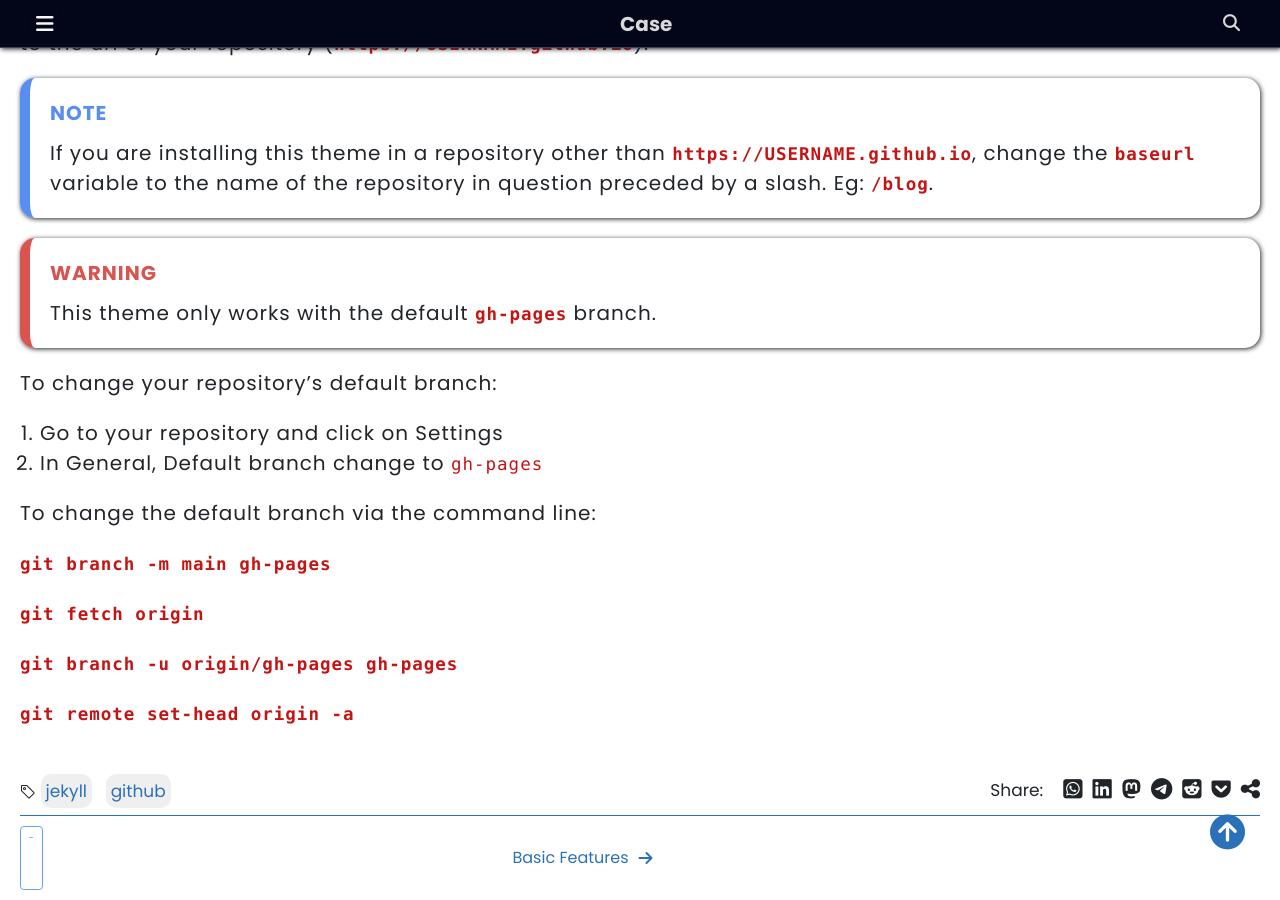
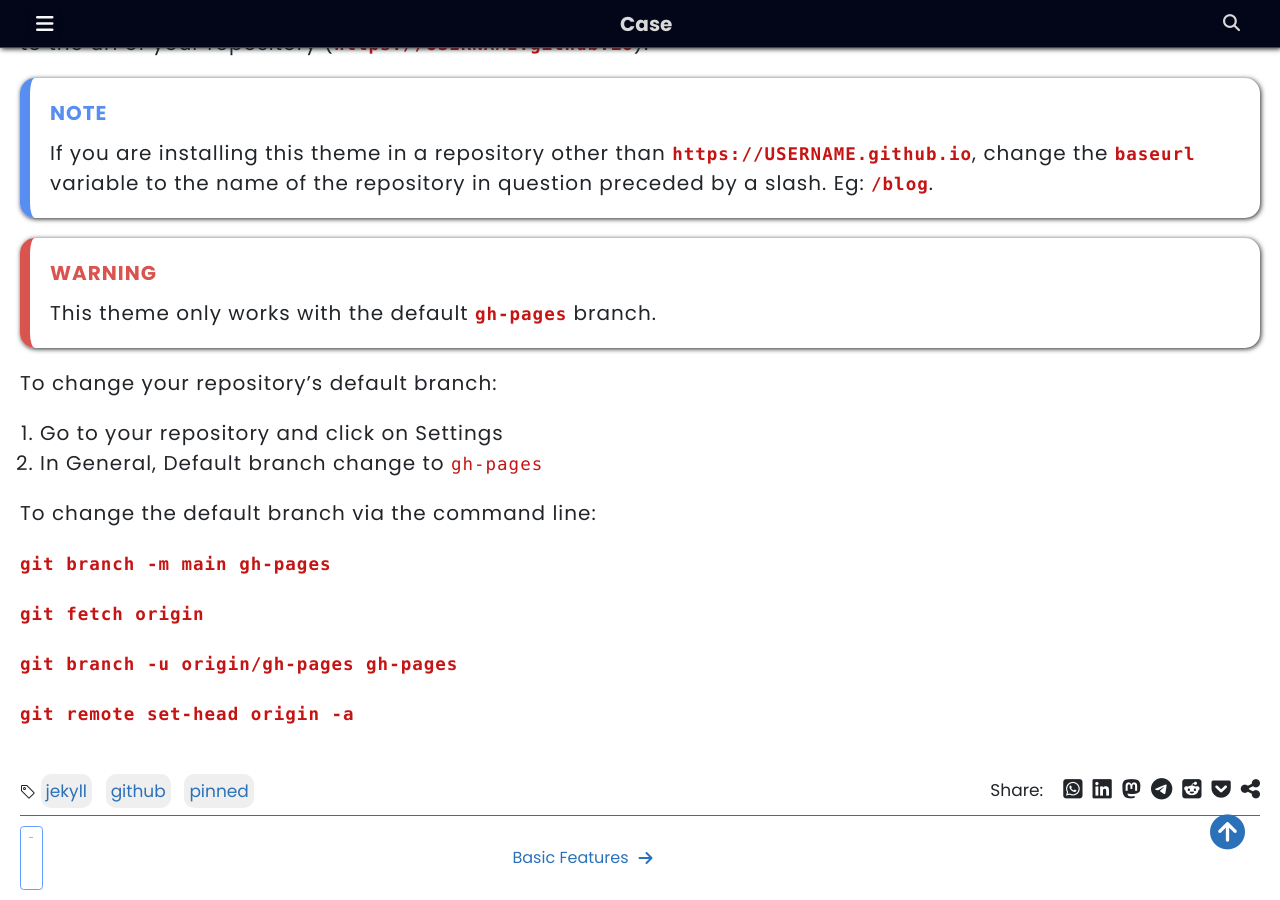
Before and after one commit to elainefs/jekyll-theme-case, a Jekyll site: the page built from _posts/2024-01-07-config-theme.md, in a window 1280 px wide and 900 px high, scrolled down 4726 px. Built offline with Jekyll 4.4.1, drawn with Linux system fonts in a browser that asks for light colours; the table of contents is made by our own code.

Commit message:
Pinned the theme configuretion tutorial

```diff
--- a/_posts/2024-01-07-config-theme.md
+++ b/_posts/2024-01-07-config-theme.md
@@ -6,6 +6,7 @@ category: tutorial
 tags:
   - jekyll
   - github
+  - pinned
 ---
 
 ## Prerequisites
```
